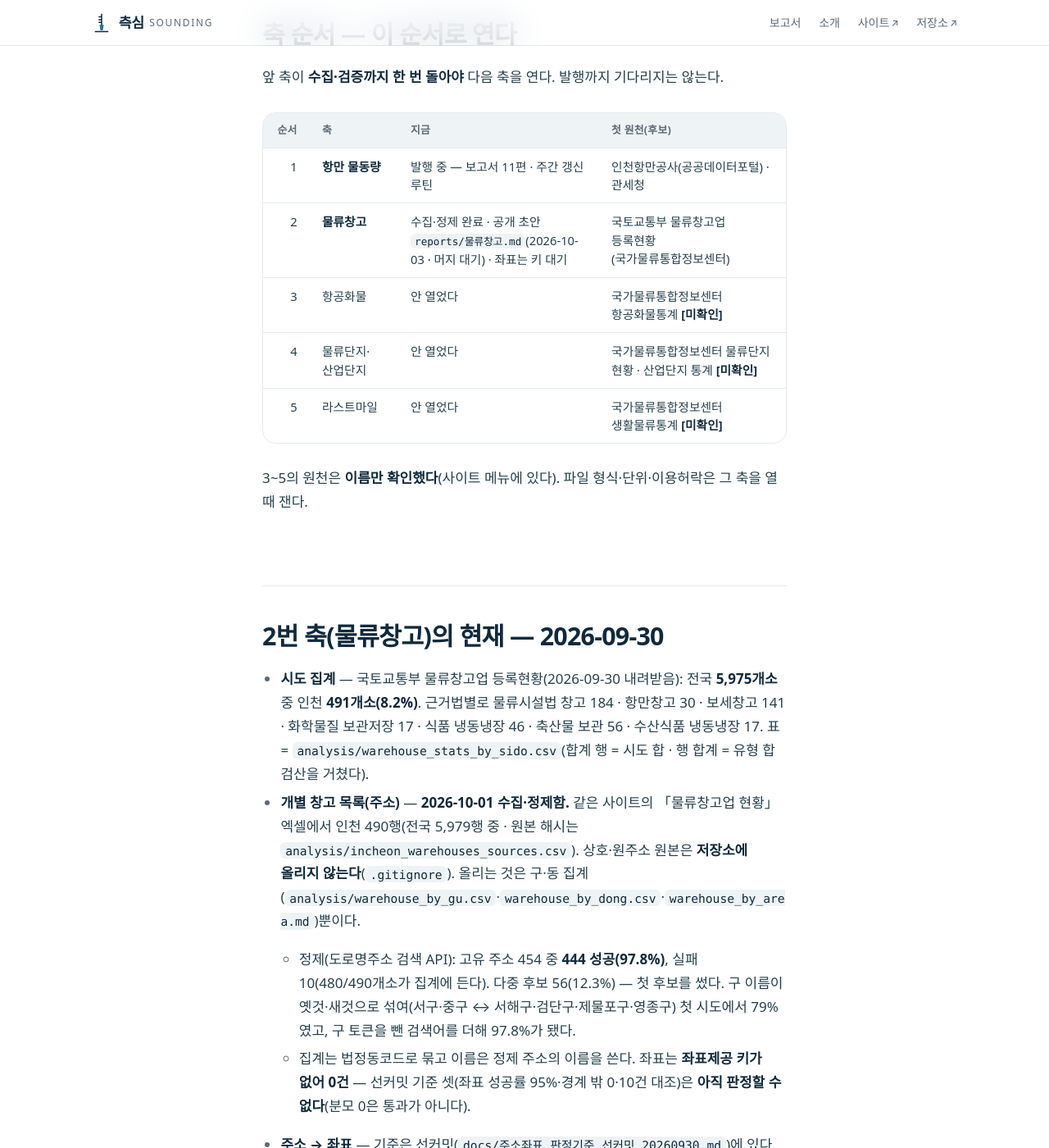
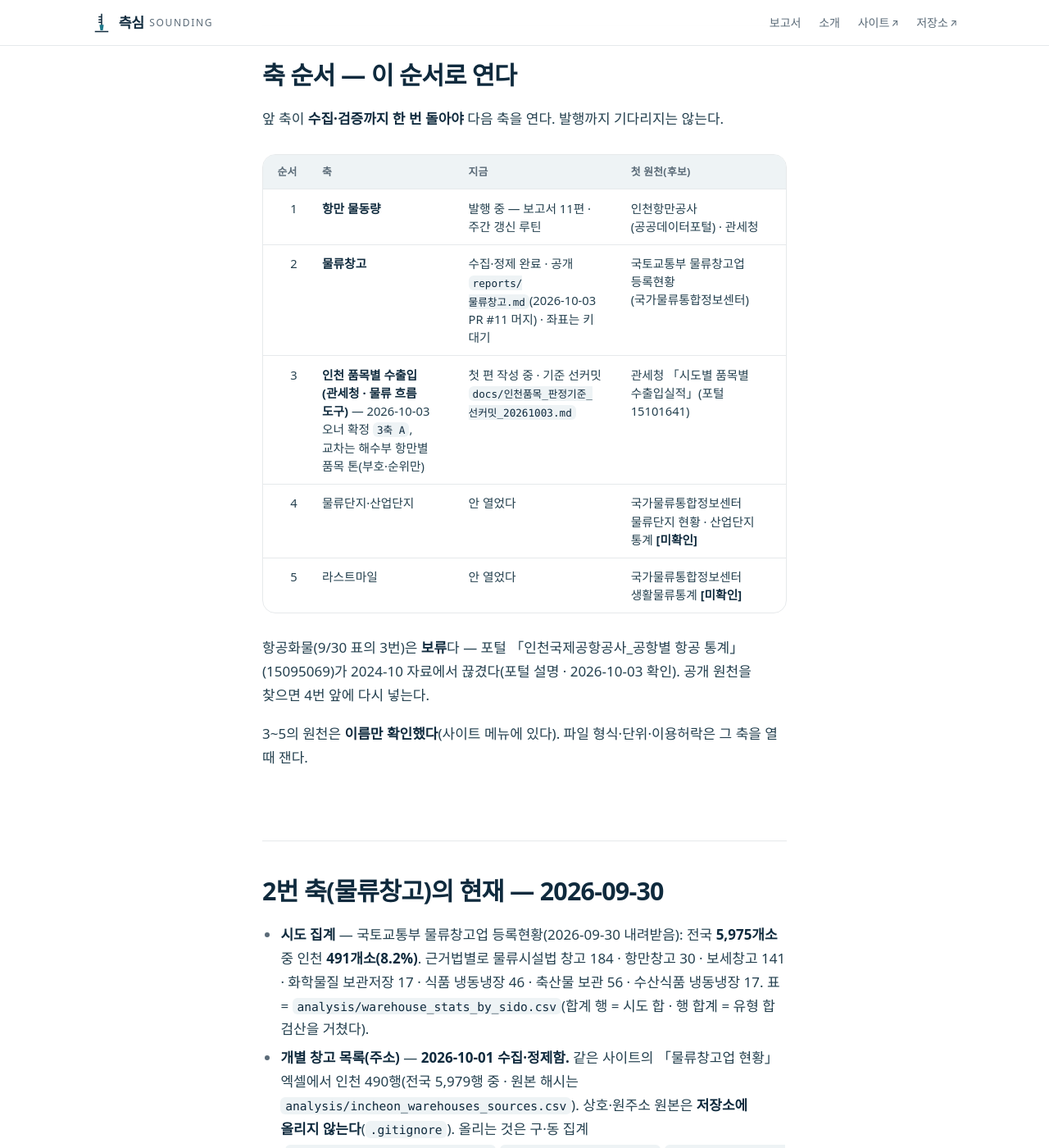
Before and after one commit to jisangj03-dev/incheon-port-analysis, a Jekyll site: the page built from docs/측심_범위확장_20260930.md, in a window 1280 px wide and 1400 px high, scrolled down 1018 px. Shown: the whole window at 82% size. Built offline with Jekyll 4.4.1, drawn with Linux system fonts in a browser that asks for light colours; some web fonts are replaced; our own code applies the rules of GitHub Pages for plain Markdown files; some of the changed text lies outside the part shown.

Commit message:
범위 문서: 무역 금액은 물류 흐름(품목·방향·변화)을 보는 도구로만 — 3축 A 확정 반영 (2026-10-03 오너)
항공화물은 공개 API가 2024-10에서 끊겨 보류로 적었다. 수집 전 커밋.

Co-Authored-By: Claude Opus 5.5 <noreply@anthropic.com>
Claude-Session: https://claude.ai/code/session_01AaNwuttaFQti4szc36m2J5

```diff
--- a/docs/측심_범위확장_20260930.md
+++ b/docs/측심_범위확장_20260930.md
@@ -3,6 +3,7 @@
 > 2026-09-30 오너 승인. 이 문서가 **측심이 무엇을 다루는가**의 정본이다.
 > 이전 대상 정의(「인천항 물동량 하나」 · 2026-08-28)는 이 문서가 대신한다.
 > 무역·유통은 여전히 열지 않는다 — 넓어진 것은 **인천 안의 물류**이지 산업 축이 아니다.
+> **[2026-10-03 오너 확정 · 아래 「무역 금액을 쓰는 법」]** 무역 금액은 **물류 흐름(품목·방향·변화)을 보는 도구로만** 연다. 무역 정책·시장 해석은 하지 않는다.
 
 ## 무엇이 바뀌나
 
@@ -22,10 +23,12 @@
 | 순서 | 축 | 지금 | 첫 원천(후보) |
 |---|---|---|---|
 | 1 | **항만 물동량** | 발행 중 — 보고서 11편 · 주간 갱신 루틴 | 인천항만공사(공공데이터포털) · 관세청 |
-| 2 | **물류창고** | 수집·정제 완료 · 공개 초안 `reports/물류창고.md`(2026-10-03 · 머지 대기) · 좌표는 키 대기 | 국토교통부 물류창고업 등록현황(국가물류통합정보센터) |
-| 3 | 항공화물 | 안 열었다 | 국가물류통합정보센터 항공화물통계 **[미확인]** |
+| 2 | **물류창고** | 수집·정제 완료 · 공개 `reports/물류창고.md`(2026-10-03 PR #11 머지) · 좌표는 키 대기 | 국토교통부 물류창고업 등록현황(국가물류통합정보센터) |
+| 3 | **인천 품목별 수출입(관세청 · 물류 흐름 도구)** — 2026-10-03 오너 확정 `3축 A`, 교차는 해수부 항만별 품목 톤(부호·순위만) | 첫 편 작성 중 · 기준 선커밋 `docs/인천품목_판정기준_선커밋_20261003.md` | 관세청 「시도별 품목별 수출입실적」(포털 15101641) |
 | 4 | 물류단지·산업단지 | 안 열었다 | 국가물류통합정보센터 물류단지 현황 · 산업단지 통계 **[미확인]** |
 | 5 | 라스트마일 | 안 열었다 | 국가물류통합정보센터 생활물류통계 **[미확인]** |
+
+항공화물(9/30 표의 3번)은 **보류**다 — 포털 「인천국제공항공사_공항별 항공 통계」(15095069)가 2024-10 자료에서 끊겼다(포털 설명 · 2026-10-03 확인). 공개 원천을 찾으면 4번 앞에 다시 넣는다.
 
 3~5의 원천은 **이름만 확인했다**(사이트 메뉴에 있다). 파일 형식·단위·이용허락은 그 축을 열 때 잰다.
 
@@ -52,6 +55,13 @@
 
 ## 이 문서가 바꾸지 않는 것
 
-- 무역·유통 축 — 열지 않는다.
+- 무역·유통 축 — 산업 축으로는 열지 않는다. 무역 금액을 쓰는 법은 아래 절 하나뿐이다.
+
+## 무역 금액을 쓰는 법 (2026-10-03 오너 확정)
+
+- **연다**: 관세청 무역통계(금액·건수)를 **인천을 지나는 물류 흐름을 보는 도구**로 — 어떤 품목이(품목), 어느 방향으로(수출/수입), 얼마나 바뀌었나(변화).
+- **안 한다**: 무역 정책 평가(관세·FTA·통상 대응), 시장 해석(수요 전망·가격·업황·기업 실적), 투자·수출 전략 권고. 결론 자리에 이런 문장이 나오면 이 문서 위반이다.
+- **같이 지킨다**: 금액은 원 단위 그대로(USD) 두고 환율로 바꾸지 않는다. 금액 통계와 항만 톤 통계는 대상이 달라 **값을 맞대지 않고 부호·순위만** 맞댄다(#08 방식).
+- 첫 원천 = 관세청 「시도별 품목별 수출입실적」(포털 15101641) · 교차 = 해수부 품목별 화물처리실적(톤).
 - 인천 밖 — 비교를 위한 전국·타 시도 값은 쓰되, 대상은 인천이다.
 - 발행 형식·검증 절차·표기 — 기존 그대로.
```
Also changed, not shown: CLAUDE.md (+1 -0 lines).
